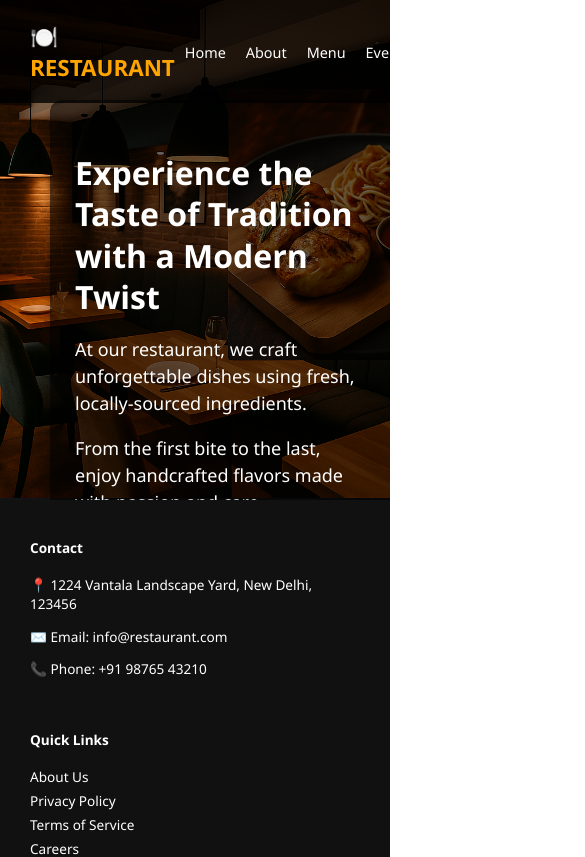
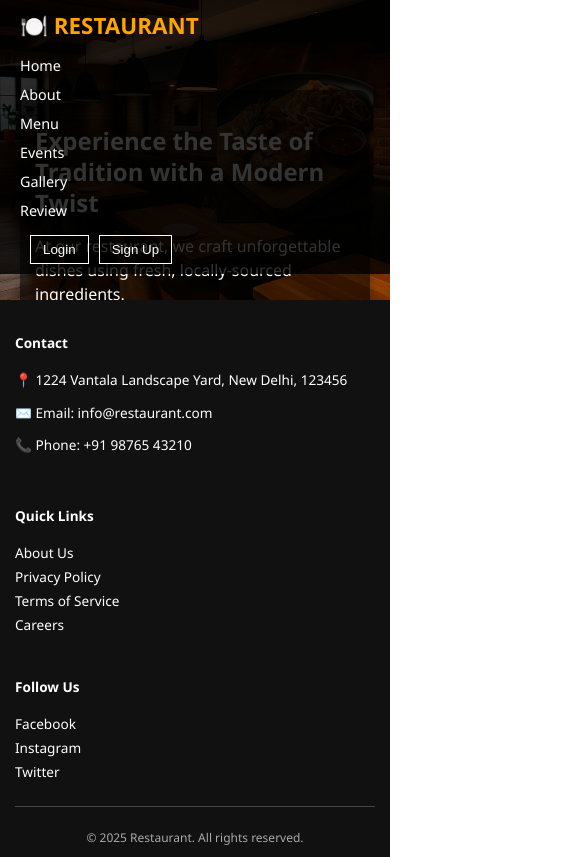
Before and after one commit to sukhdeep143/restaurant-booking, a React (Vite) app in the folder client/: page / in a window 390 px wide. Shown: the top 857 px of the page, 585 px wide, since content can reach past the window. Built offline with nearby package versions, Linux system fonts and the light colour scheme.

Commit message:
Update index.css

```diff
--- a/client/src/index.css
+++ b/client/src/index.css
@@ -1,22 +1,25 @@
 /* App.css */
-
+/* ======= GLOBAL ======= */
 body {
   margin: 0;
   font-family: 'Segoe UI', sans-serif;
   background-color: #fff;
   color: #333;
+  overflow-x: hidden;
 }
 
+/* ======= HEADER ======= */
 header {
-  position: absolute; /* make header float over image */
+  position: absolute;
   top: 0;
   left: 0;
   width: 100%;
-  z-index: 10; /* ensures it’s above the image */
+  z-index: 10;
   display: flex;
+  flex-wrap: wrap;
   justify-content: space-between;
   align-items: center;
-  background: rgba(0, 0, 0, 0.8); /* slight transparency */
+  background: rgba(0, 0, 0, 0.8);
   color: white;
   padding: 15px 30px;
   box-sizing: border-box;
@@ -28,11 +31,21 @@ header .logo {
   font-size: 1.4rem;
 }
 
+header nav {
+  display: flex;
+  flex-wrap: wrap;
+}
+
 header nav a {
   margin: 0 10px;
   text-decoration: none;
   color: white;
   font-size: 0.9rem;
+}
+
+header .auth-buttons {
+  display: flex;
+  flex-wrap: wrap;
 }
 
 header .auth-buttons button {
@@ -49,7 +62,7 @@ header .auth-buttons button:hover {
   color: black;
 }
 
-
+/* ======= HERO SECTION ======= */
 .hero {
   display: flex;
   width: 100%;
@@ -62,18 +75,13 @@ header .auth-buttons button:hover {
   height: 500px;
   object-fit: cover;
   display: block;
-  margin: 0;
-  padding: 0;
-  border: none;
-  box-shadow: none;
-
 }
 
-
+/* === TEXT OVER IMAGE === */
 .hero-text {
   position: absolute;
   top: 20%;
-  left: 50px; /* Reduced from 150px for better centering on wider screens */
+  left: 50px;
   background: rgba(0, 0, 0, 0.6);
   color: white;
   padding: 25px;
@@ -94,6 +102,7 @@ header .auth-buttons button:hover {
   margin-bottom: 10px;
 }
 
+/* ======= FOOTER ======= */
 footer {
   background: #111;
   color: white;
@@ -137,3 +146,57 @@ footer {
   font-size: 0.75rem;
   color: #aaa;
 }
+
+/* ======= 📱 MOBILE RESPONSIVENESS ======= */
+@media (max-width: 768px) {
+  header {
+    flex-direction: column;
+    align-items: flex-start;
+    padding: 10px 20px;
+  }
+
+  header nav {
+    margin-top: 10px;
+    flex-direction: column;
+    width: 100%;
+  }
+
+  header nav a {
+    margin: 5px 0;
+  }
+
+  header .auth-buttons {
+    margin-top: 10px;
+    width: 100%;
+    justify-content: flex-start;
+  }
+
+  .hero-text {
+    left: 20px;
+    right: 20px;
+    top: 30%;
+    padding: 15px;
+    max-width: 90%;
+  }
+
+  .hero-text h2 {
+    font-size: 24px;
+  }
+
+  .hero-text p {
+    font-size: 16px;
+  }
+
+  .hero img {
+    height: 300px;
+  }
+
+  .footer-container {
+    flex-direction: column;
+    align-items: flex-start;
+  }
+
+  footer {
+    padding: 15px;
+  }
+}
```
